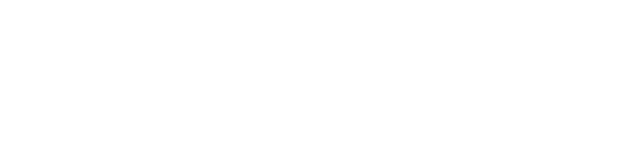
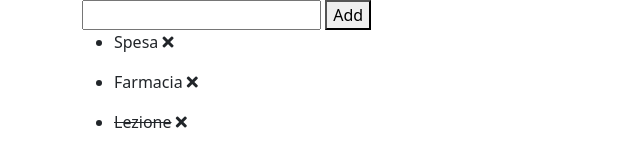
Before and after one commit to mattesalva93/vue-todolist, a plain HTML site: page index.html in a window 1280 px wide. Shown: the whole page, without its empty margins (0-640 px from the left). Drawn offline with nearby package versions, Linux system fonts and the light colour scheme.

Commit message:
milestone 1 done

```diff
--- a/index.html
+++ b/index.html
@@ -14,7 +14,23 @@
 
     <main>
         <div id="miapp">
-
+            <div class="container">
+                <div class="row">
+                    <div class="col text center">
+                        <input v-model="inputUtente" type="text">
+                        <button @click="aggiungiMansione(inputUtente); inputUtente = ''">Add</button>
+                        <ul v-for="elemento in listatodo">
+                            <li v-if="elemento.done == false">
+                                {{ elemento.text }}
+                                <i class="fas fa-times"></i>
+                            <li v-else=>
+                                <strike>{{ elemento.text }}</strike>
+                                <i class="fas fa-times"></i>
+                            </li>
+                        </ul>
+                    </div>
+                </div>
+            </div>
         </div>
     </main>
 
--- a/myscript.js
+++ b/myscript.js
@@ -1,9 +1,35 @@
 let app = new Vue ({
     el: '#miapp',
     data: {
+        inputUtente: "",
+        listatodo : [
+            {
+               text: "Spesa",
+               done: false,
+            },
+            {
+                text: "Farmacia",
+                done: false,
+            },
+            {
+                text: "Lezione",
+                done: true,
+            },
+
+
+
+        ]
 
     },
     methods: {
 
+        aggiungiMansione : function(inputUtente){
+
+            nuovoOggetto = {
+                text: inputUtente,
+                done: false,
+            };
+            this.listatodo.push(nuovoOggetto);
+        }
     }
 });
```
